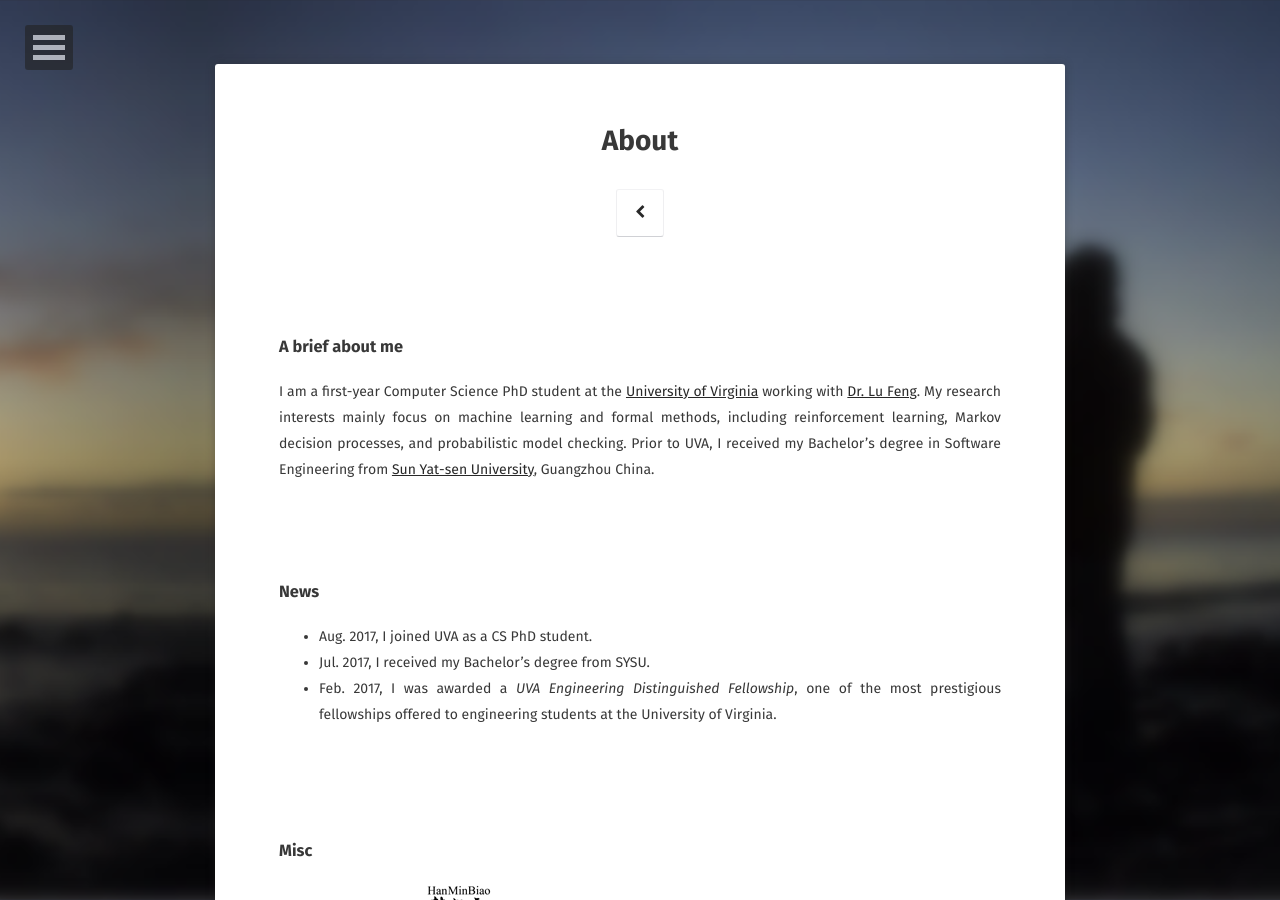
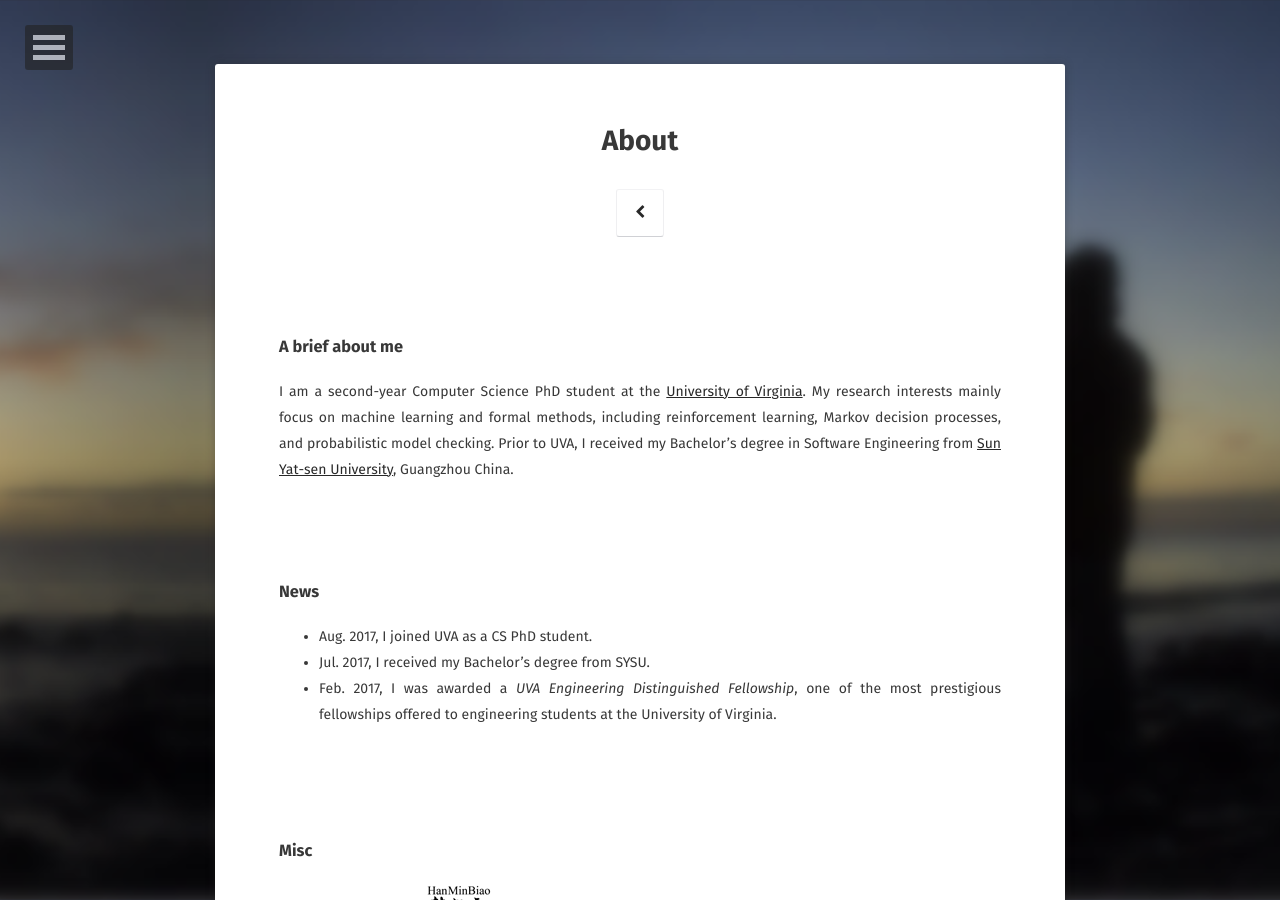
Before and after one commit to FrancisDavis/FrancisDavis.github.io, a Jekyll site: the page built from about/index.md, in a window 1280 px wide and 900 px high. Built offline with Jekyll 4.4.1, drawn with Linux system fonts in a browser that asks for light colours; some web fonts are replaced.

Commit message:
Update index.md

```diff
--- a/about/index.md
+++ b/about/index.md
@@ -7,7 +7,7 @@ comments: false
 ---
 
 ### A brief about me
-I am a first-year Computer Science PhD student at the [University of Virginia](http://www.virginia.edu/) working with [Dr. Lu Feng](http://www.cs.virginia.edu/~lufeng/index.html). My research interests mainly focus on machine learning and formal methods, including reinforcement learning, Markov decision processes, and probabilistic model checking. Prior to UVA, I received my Bachelor's degree in Software Engineering from [Sun Yat-sen University](http://www.sysu.edu.cn/2012/en/index.htm), Guangzhou China.
+I am a second-year Computer Science PhD student at the [University of Virginia](http://www.virginia.edu/). My research interests mainly focus on machine learning and formal methods, including reinforcement learning, Markov decision processes, and probabilistic model checking. Prior to UVA, I received my Bachelor's degree in Software Engineering from [Sun Yat-sen University](http://www.sysu.edu.cn/2012/en/index.htm), Guangzhou China.
 
 <br>
 <br>
```
